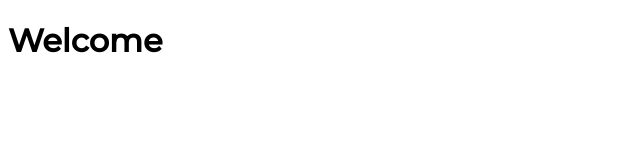
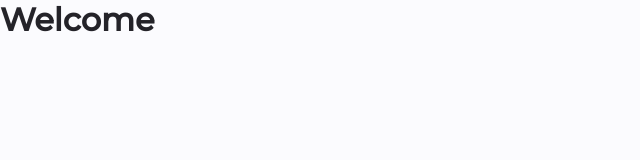
Before and after one commit to opman129/Resp-Portfolio, a plain HTML site: page index.html in a window 1280 px wide. Shown: the whole page, without its empty margins (0-640 px from the left). Drawn offline with nearby package versions, Linux system fonts and the light colour scheme; files that its build step writes are made by us from their sources; some icons are missing.

Commit message:
file changes

```diff
--- a/assests/css/styles.scss
+++ b/assests/css/styles.scss
@@ -37,5 +37,68 @@
     --font-semi-bold: 600;
 
     /*====== Margins =======*/
+    --mb-0-25: .25rem;
+    --mb-0-5: .5rem;
+    --mb-0-75: .75rem;
+    --mb-1: 1rem;
+    --mb-1-5: 1.5rem;
+    --mb-2: 2rem;
+    --mb-2-5: 2.5rem;
+    --mb-3: 3rem;
+
+    /*====== Z-index =======*/
+    --z-tooltip: 10;
+    --z-fixed: 100;
+    --z-modal: 1000;
 
 }
+
+/* Font size for Larde devices */
+@media screen and (min-width: 968px) {
+    :root {
+        --big-font-size: 3rem;
+        --h1-font-size: 2.25rem;
+        --h2-font-size: 1.5rem;
+        --h3-font-size: 1.25rem;
+        --normal-font-size: 1rem:
+        --small-font-size: .875rem;
+        --smaller-font-size: .813rem;
+    }
+}
+
+/* ========== Variables Dark Theme =========== */
+
+/* ========== Button Dark/light =========== */
+
+/* ========== BASE =========== */
+*{
+    box-sizing: border-box;
+    padding: 0;
+    margin: 0;
+}
+
+html {
+    scroll-behavior: smooth;
+}
+
+body{
+    margin: 0 0 var(--header-height) 0;
+    font-family: var(--body-font);
+    font-size: var(--normal-font-size);
+    background-color: var(--body-color);
+    color: var(--text-color);
+}
+
+h1,h2,h3,h4 {
+    color: var(--title-color);
+}
+
+/* ========== Reusable CSS Classes =========== */
+
+/* ========== LAYOUT =========== */
+
+/* ========== NAVIGATION =========== */
+
+/* show menu */
+
+/* Active Link */
--- a/index.html
+++ b/index.html
@@ -7,7 +7,7 @@
     <title>Jokotagba Opemipo A.</title>
 
     <!-- Unicorns Stylesheet -->
-    <link rel="stylesheet" href="https://unicorns.iconscout.com/release/v3.0.6/css/solid.css">
+    <link rel="stylesheet" href="https://unicons.iconscout.com/release/v4.0.0/css/thinline.css">
 
     <!--Styles-->
     <link rel="stylesheet" href="/assests/css/styles.css">
```
Also changed, not shown: assests/css/styles.css (deleted), 1 other file.
